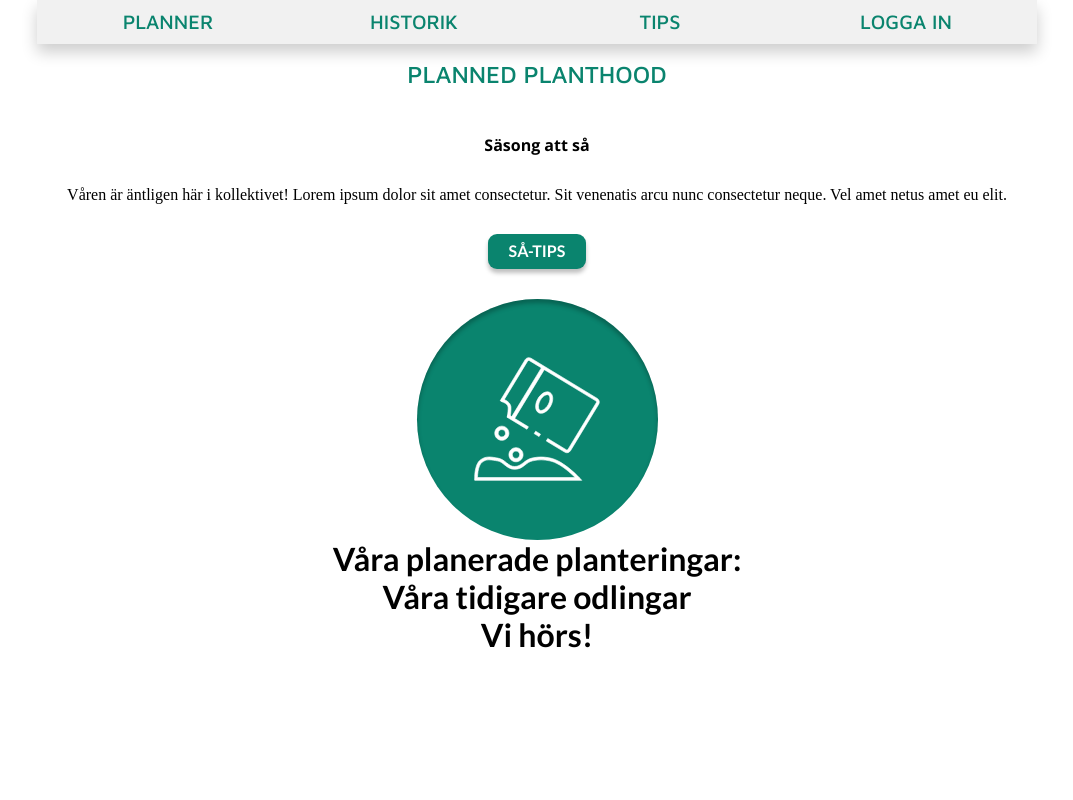
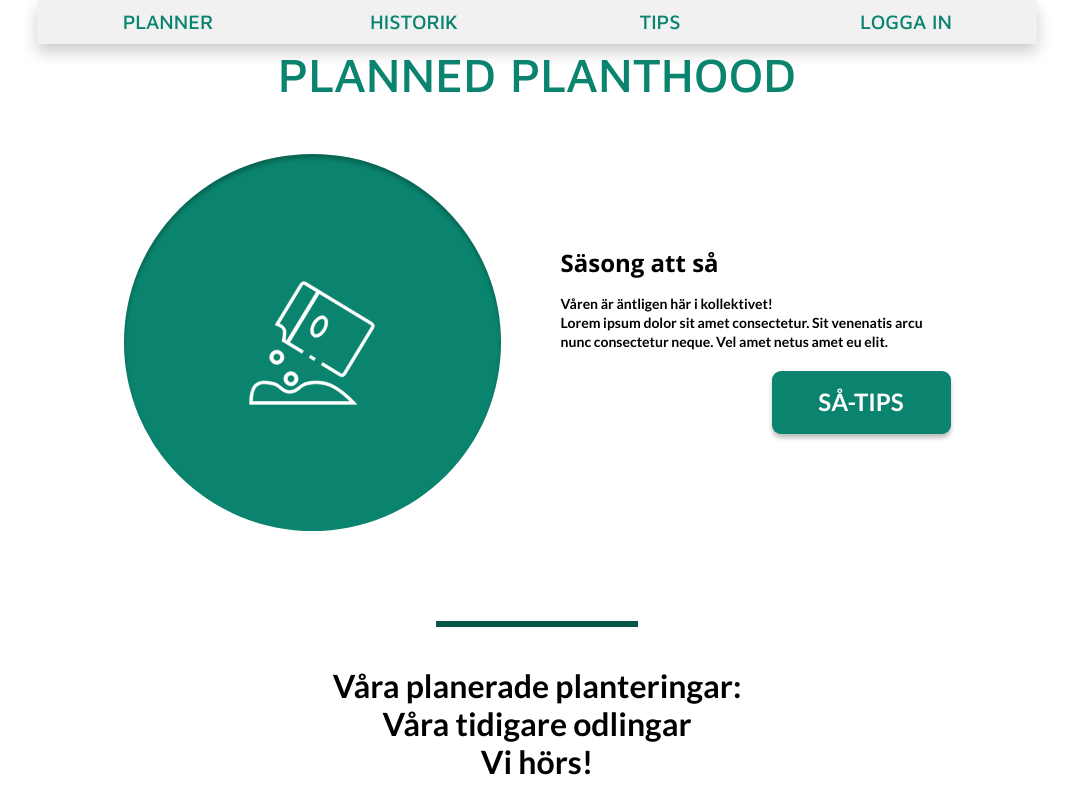
Before and after one commit to goranOlson/exercise-planned-planthood, a plain HTML site: page index.html in a window 1280 px wide. Shown: the whole page, without its empty margins (103-1176 px from the left). Drawn offline with nearby package versions, Linux system fonts and the light colour scheme.

Commit message:
updated article season to sow

```diff
--- a/index.css
+++ b/index.css
@@ -166,15 +166,46 @@ h2 {
 }
 
 .part-planned .planned-text {
-    display: flex;
-    flex-direction: column;
-    justify-content: space-around;
-    row-gap: 30px;
-    justify-content: center;
-    align-items: center;
+    display: grid;
+    grid-template-columns: 1fr;
+    grid-template-rows: auto auto auto;
+    row-gap: 20px;
     padding-block: 30px;
+    font-family: var(--font-second);
+    font-size: 14px;
+    font-weight: 400;
+    line-height: 19px;
+    letter-spacing: 0em;
+    text-align: center;
+    max-width: 350px;
+    /* background-color: #eee; */
+}
 
-    /* background-color: #eee; */
+
+
+
+.img-seeding {
+    width: 126px;
+    height: 124px;
+    border: 1px;
+}
+
+button {
+    width: 98.63px;
+    height: 34.71px;
+    margin-inline: auto;
+    background-color: var(--greenish);
+    border: 0;
+    border-radius: 9px;
+    box-shadow: 0px 4px 4px 0px #00000040;
+
+    color: white;
+    font-family: var(--font-second);
+    font-size: 16px;
+    font-weight: 700;
+    line-height: 22px;
+    letter-spacing: 0em;
+    text-align: center;
 
 }
 
@@ -191,33 +222,20 @@ h2 {
     justify-content: center;
     align-items: center;
 }
-.img-seeding {
-    width: 126px;
-    height: 124px;
-    border: 1px;
 
+.line {
+    width: 202px;
+    border: 3px;
+    border: 3px solid #055647;
+    /* border: 3px solid var(--greenish); */
+    margin-inline: auto;
+    margin-block: 40px;
 }
-button {
-    width: 98.63px;
-    height: 34.71px;
-
-    background-color: var(--greenish);
-    border: 0;
-    border-radius: 9px;
-    box-shadow: 0px 4px 4px 0px #00000040;
-
-    color: white;
-    font-family: var(--font-second);
-    font-size: 16px;
-    font-weight: 700;
-    line-height: 22px;
-    letter-spacing: 0em;
-    text-align: center;
-
-}
-
 /* ######  800px  ######*/
 @media screen and (min-width: 800px) {
+    h1 {
+        font-size: 48px;
+    }
     /*=== header ===*/
     .page-header {
         grid-template-areas: "logo plant"
@@ -226,6 +244,35 @@ button {
         grid-template-rows: 1fr 1fr;
         height: 540px;
     }
+
+    .part-planned {
+        grid-template-columns: 1fr;
+        grid-template-rows: auto auto auto;
+        row-gap: 50px;
+            /* background-color: #eee; */
+    }
+
+    .part-planned .planned-container {
+        flex-direction: row;
+        justify-content: center;
+        column-gap: 60px;
+    }
+    .part-planned h2 {
+        font-size: 24px;
+        text-align: left;
+    }
+    .part-planned .planned-text {
+        max-width: 390px;
+        order: 2;
+        text-align: left;
+    }
+    .part-planned .circle {
+        order: 1;
+    }
+    .part-planned button {
+        margin-right: 0;
+    }
+
 
 
     /*=== nav ===*/
@@ -251,4 +298,14 @@ button {
     .page-nav:hover .nav-content {
         display: grid;
     }
+
+    .circle {
+        width: 377px;
+        height: 377px;
+    }
+    button {
+        width: 179px;
+        height: 63px;
+        font-size: 24px;
+    }
 }
--- a/index.html
+++ b/index.html
@@ -47,14 +47,17 @@
 
                 <div class="planned-text">
                     <h2>Säsong att så</h2>
-                    <p>Våren är äntligen här i kollektivet!
-                        Lorem ipsum dolor sit amet consectetur. Sit venenatis arcu nunc consectetur neque. Vel amet netus amet eu elit.</p>
-                        <button>SÅ-TIPS</button>
+                    <p>Våren är äntligen här i kollektivet! <br>
+                        Lorem ipsum dolor sit amet consectetur. Sit venenatis arcu nunc consectetur neque. Vel amet netus amet eu elit.
+                    </p>
+                    <button>SÅ-TIPS</button>
                 </div>
-
                 <div class="circle ">
                     <img src="assets/Vectorseedpackage.svg" class="img-seeding" alt="">
                 </div>
+            </div>
+            <div class="line">
+
             </div>
         </article>
 
```
